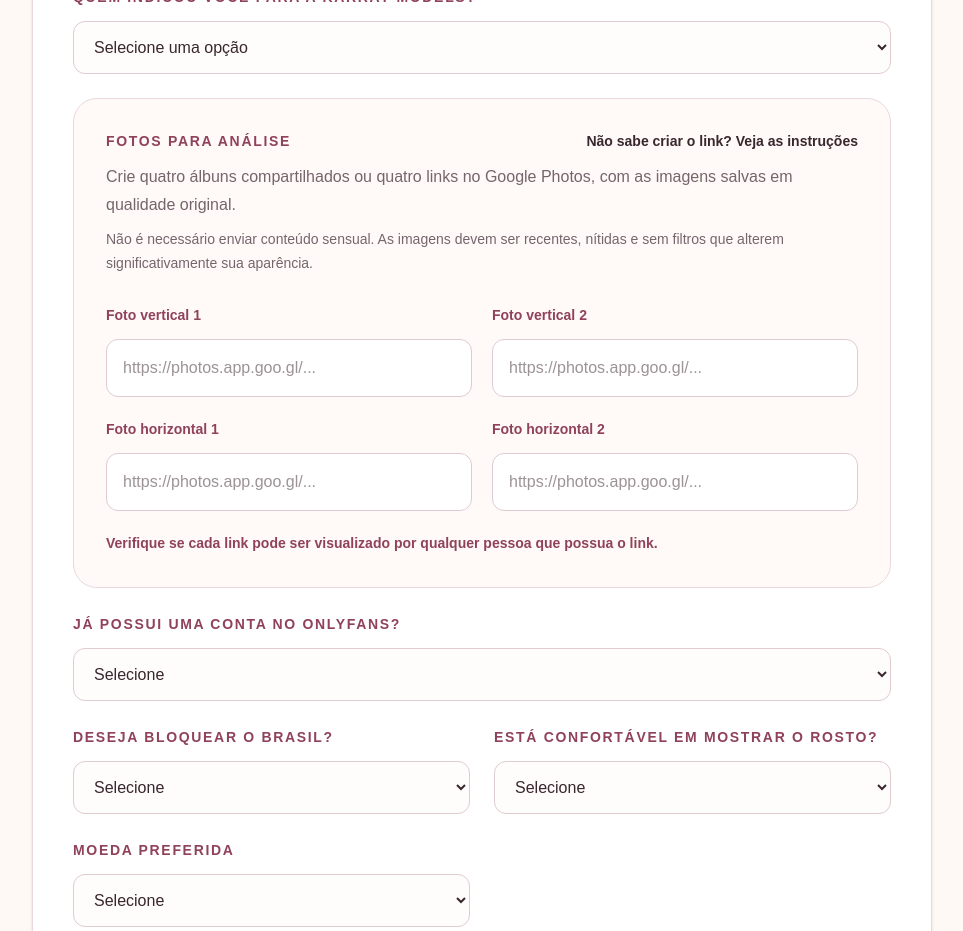
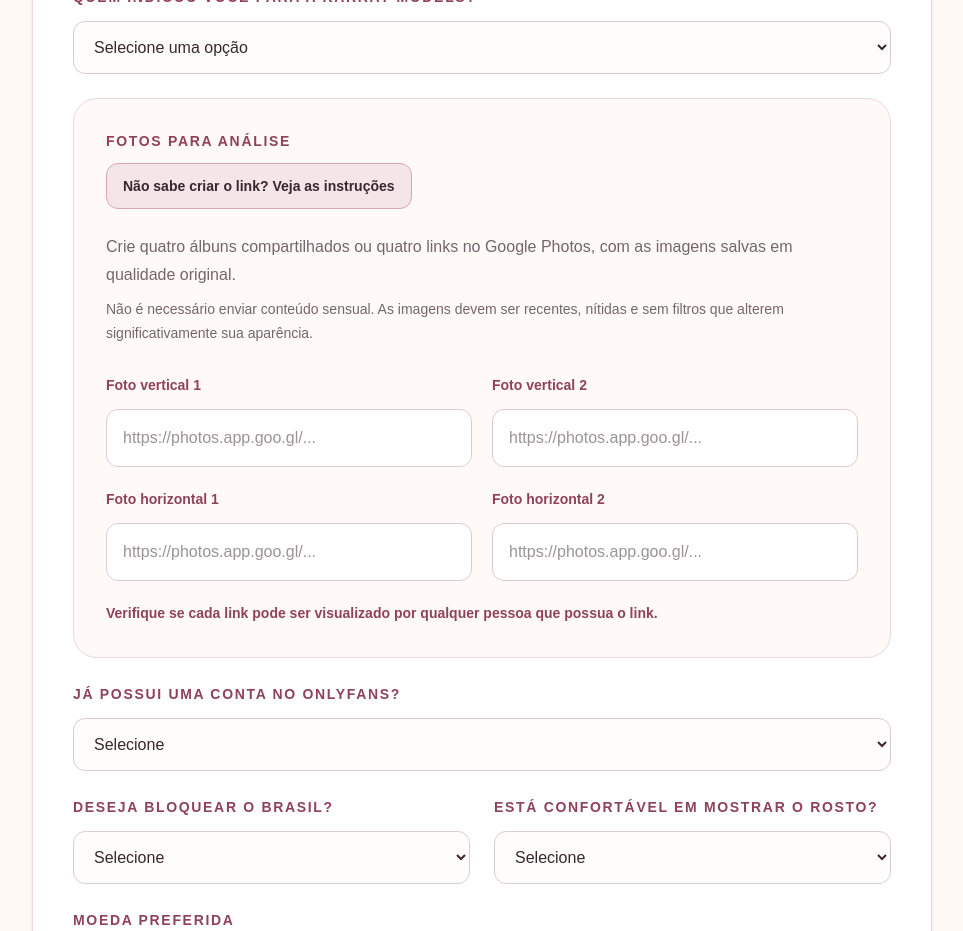
Before and after one commit to kartelwest/onlyfans-website, a Next.js app: page /aplicar in a window 1280 px wide. Shown: the part 1740-2671 px from the top of the page, without its empty margins (158-1121 px from the left). Built offline with nearby package versions, Linux system fonts and the light colour scheme.

Commit message:
didnt show on mobile. adjusting

```diff
--- a/app/aplicar/page.tsx
+++ b/app/aplicar/page.tsx
@@ -218,8 +218,8 @@ export default function ApplyPage() {
 
 
                             <div className="md:col-span-2 rounded-[1.5rem] border border-[#ead8df] bg-[#fffaf7] p-6 md:p-8">
-                                <div className="flex flex-col gap-3 sm:flex-row sm:items-center sm:justify-between">
-                                    <span className="text-sm font-semibold uppercase tracking-[0.12em] text-[#8f425a]">
+                                <div className="mb-6">
+                                    <span className="block text-sm font-semibold uppercase tracking-[0.12em] text-[#8f425a]">
                                         Fotos para análise
                                     </span>
 
@@ -227,7 +227,7 @@ export default function ApplyPage() {
                                         href="/como-compartilhar-google-photos"
                                         target="_blank"
                                         rel="noopener noreferrer"
-                                        className="text-sm font-semibold text-[#b85f79] underline decoration-[#d8a6b4] underline-offset-4 transition hover:text-[#8f425a]"
+                                        className="mt-3 inline-flex w-full items-center justify-center rounded-xl border border-[#d8a6b4] bg-[#f4e5e8] px-4 py-3 text-center text-sm font-semibold leading-5 text-[#9d4861] transition hover:bg-[#ead4db] hover:text-[#7f354c] sm:w-auto"
                                     >
                                         Não sabe criar o link? Veja as instruções
                                     </a>
```
